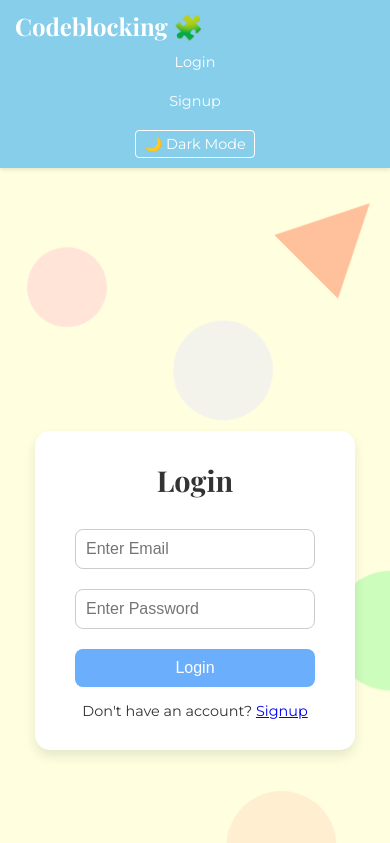
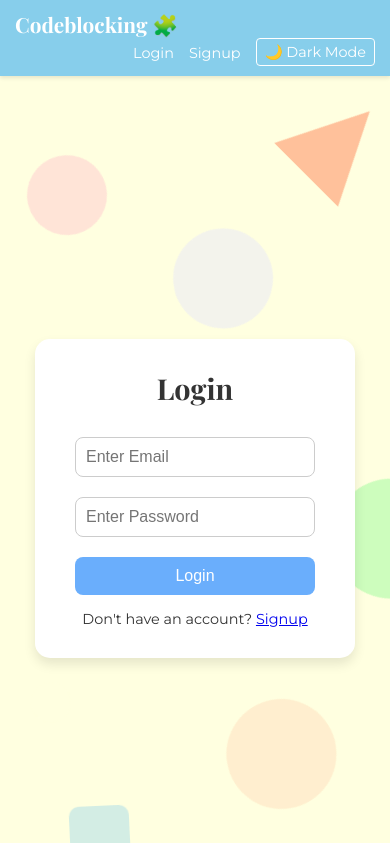
Before and after one commit to ManyaShah1/Codeblocking, a React (Create React App) app: page /login in a window 390 px wide. Shown: the top 843 px of the page. Built offline with nearby package versions, Linux system fonts and the light colour scheme; no server answers; what blockly would draw is missing.

Commit message:
minor fixes

```diff
--- a/src/App.css
+++ b/src/App.css
@@ -1,10 +1,9 @@
 /* src/App.css */
-/* Removed unnecessary/duplicate rules for brevity */
+/* ... (keep existing styles from .App to .logo) ... */
 .App {
     /* Removed text-align: center as page content varies */
 }
 
-/* Removed redundant .App background-color */
 .App-logo {
     height: 40vmin;
     pointer-events: none;
@@ -54,7 +53,6 @@ body {
 /* Navbar container - Updated for Pastel Scheme */
 .navbar {
     display: flex;
-    /* justify-content: space-between; (Modified below for responsiveness) */
     align-items: center;
     background-color: #87CEEB; /* Sky Blue */
     padding: 10px 20px;
@@ -83,6 +81,10 @@ body {
     display: flex;
     gap: 20px; /* space between items */
     align-items: center; /* Vertically align items */
+    /* --- THIS FIXES THE STACKING --- */
+    flex-wrap: wrap;
+    justify-content: flex-end;
+    /* ------------------------------ */
 }
 
 .nav-links a {
@@ -96,6 +98,20 @@ body {
 .nav-links a:hover {
     color: #FFC0CB; /* Pastel Pink hover */
 }
+
+/* --- Style for new profile icon --- */
+.nav-profile-icon {
+    font-size: 1.5rem; /* Make icon larger */
+    line-height: 1;
+    display: flex; /* Helps with centering */
+    align-items: center;
+    justify-content: center;
+}
+.nav-profile-icon:hover {
+    color: #FFC0CB; /* Pastel Pink hover */
+    text-decoration: none; /* Ensure no underline */
+}
+
 
 /* Dark Mode Variables and Global Styles */
 .App {
@@ -167,38 +183,32 @@ h1, h2, h3, h4 {
     font-family: 'Playfair Display', serif;
 }
 
-/* --- ADDED: Media Query for Navbar --- */
+/* --- THIS IS THE FIX FOR MOBILE STACKING --- */
 @media (max-width: 768px) {
     .navbar {
         padding: 10px 15px; /* Reduce padding slightly */
-        /* You could optionally stack logo and links here */
-        /* flex-direction: column; */
-        /* align-items: flex-start; */
+        /* REMOVED flex-direction: column */
     }
 
     .logo {
-        margin-right: 0; /* Allow links to take space */
-        margin-bottom: 5px; /* Add space if stacking */
+        margin-right: 20px; /* Ensure some space */
+        margin-bottom: 0; /* REMOVED bottom margin */
     }
 
     .nav-links {
-        /* Stack links vertically or just allow wrapping */
-        flex-direction: column; /* Stack vertically */
-        align-items: flex-start; /* Align stacked links left */
-        width: 100%; /* Take full width when stacked */
-        gap: 5px; /* Reduce gap for vertical stacking */
-        margin-top: 10px; /* Add space below logo if stacked */
+        /* REMOVED flex-direction, align-items, width, margin-top */
+        flex-grow: 1; /* Allow links to take remaining space and wrap */
+        gap: 15px; /* Slightly reduce gap for mobile */
     }
 
-    /* Hide certain links on mobile if using a hamburger menu concept later */
-    /* .nav-links a:not(:first-child):not(:last-child) { display: none; } */
-
     .btn-theme-toggle {
-        margin-left: 0; /* Remove left margin when stacked */
-        margin-top: 5px; /* Add top margin */
-        align-self: flex-start; /* Align with other stacked items */
+        margin-left: 0; /* Remove left margin */
+        margin-top: 0; /* Remove top margin */
+        /* REMOVED align-self: flex-start */
     }
 }
+/* ------------------------------------------- */
+
 
 /* Adjust breakpoint if needed for very small screens */
 @media (max-width: 480px) {
@@ -213,114 +223,3 @@ h1, h2, h3, h4 {
         padding: 4px 8px;
     }
 }
-@keyframes App-logo-spin {
-    /* ... */
-}
-
-* {
-    margin: 0;
-    padding: 0;
-    box-sizing: border-box;
-}
-
-body {
-    font-family: 'Montserrat', sans-serif;
-}
-
-/* Navbar container - Updated for Pastel Scheme */
-.navbar {
-    display: flex;
-    align-items: center;
-    background-color: #87CEEB; /* Sky Blue */
-    padding: 10px 20px;
-    box-shadow: 0 2px 4px rgba(0, 0, 0, 0.1);
-    position: sticky;
-    top: 0;
-    z-index: 20;
-    font-family: 'Playfair Display', serif;
-    flex-wrap: wrap;
-    justify-content: space-between;
-}
-
-/* Logo styling */
-.logo {
-    color: white;
-    font-size: 1.5rem;
-    font-weight: bold;
-    text-decoration: none;
-    font-family: 'Playfair Display', serif;
-    margin-right: auto;
-}
-
-/* Links container */
-.nav-links {
-    list-style: none;
-    display: flex;
-    gap: 20px; /* space between items */
-    align-items: center; /* Vertically align items */
-    /* --- 6. ADDED flex-wrap and justify-end --- */
-    flex-wrap: wrap;
-    justify-content: flex-end;
-}
-
-.nav-links a {
-    color: white;
-    text-decoration: none;
-    transition: color 0.3s;
-    font-family: 'Montserrat', sans-serif;
-    padding: 5px 0; /* Add some vertical padding */
-}
-
-.nav-links a:hover {
-    color: #FFC0CB; /* Pastel Pink hover */
-}
-
-/* --- 3. ADDED: Style for new profile icon --- */
-.nav-profile-icon {
-    font-size: 1.5rem; /* Make icon larger */
-    line-height: 1;
-    display: flex; /* Helps with centering */
-    align-items: center;
-    justify-content: center;
-}
-.nav-profile-icon:hover {
-    color: #FFC0CB; /* Pastel Pink hover */
-    text-decoration: none; /* Ensure no underline */
-}
-
-/* --- 6. MODIFIED: Media Query for Navbar --- */
-@media (max-width: 768px) {
-    .navbar {
-        padding: 10px 15px; /* Reduce padding slightly */
-        /* REMOVED:
-        - flex-direction: column;
-        - align-items: flex-start;
-        This stops the stacking.
-        */
-    }
-
-    .logo {
-        margin-right: 20px; /* Ensure some space between logo and links */
-        margin-bottom: 0; /* <-- CHANGED: No bottom margin */
-    }
-
-    .nav-links {
-        /* REMOVED:
-        - flex-direction: column;
-        - align-items: flex-start;
-        - width: 100%;
-        - gap: 5px;
-        - margin-top: 10px;
-        */
-        flex-grow: 1; /* <-- ADDED: Allow links to take remaining space and wrap */
-    }
-
-    .btn-theme-toggle {
-        margin-left: 0;
-        margin-top: 0; /* <-- CHANGED: No top margin */
-        /* align-self: flex-start; (Removed) */
-    }
-}
-
-/* Adjust breakpoint if needed for very small screens */
-@media (max-width: 480px)
--- a/src/App.js
+++ b/src/App.js
@@ -8,7 +8,8 @@ import SignupPage from './SignupPage';
 import ProfilePage from './ProfilePage';
 import LearnMorePage from './LearnMorePage';
 import TutorialsPage from './TutorialsPage';
-import { BlocklyProvider } from './BlocklyContext'; // <-- IMPORT PROVIDER
+// We must keep the BlocklyProvider to ensure samples load correctly
+import { BlocklyProvider } from './BlocklyContext';
 
 export const ThemeContext = createContext();
 
@@ -28,6 +29,7 @@ const Navbar = ({ isLoggedIn, username, onLogout }) => {
           <>
             <li><Link to="/workspace">Workspace</Link></li>
             <li><Link to="/tutorials">Tutorials</Link></li>
+            {/* "Files" link is removed */}
             <li><a href="#" onClick={onLogout}>Logout</a></li>
 
             {/* --- 1. MOVED PROFILE ICON HERE --- */}
@@ -91,7 +93,6 @@ function App() {
 
   return (
     <ThemeContext.Provider value={{ isDarkMode, toggleDarkMode }}>
-      {/* WRAP WITH PROVIDER */}
       <BlocklyProvider>
         <div className={appClassName}>
           <Navbar isLoggedIn={isLoggedIn} username={username} onLogout={handleLogout} />
--- a/src/BlocklyWorkspace.js
+++ b/src/BlocklyWorkspace.js
@@ -1,15 +1,15 @@
 import React, { useEffect, useRef, useState, useCallback } from 'react';
 import { useBlockly } from './BlocklyContext'; // Using context hook
-import { useTheme } from './App'; // <-- 1. IMPORTED useTheme
+import { useTheme } from './App'; // IMPORTED useTheme
 import * as Blockly from 'blockly';
-import { Xml } from 'blockly/core';
+// import { Xml } from 'blockly/core'; // <--- THIS LINE WAS REMOVED (IT'S THE PROBLEM)
 import { pythonGenerator } from 'blockly/python';
 import 'blockly/blocks';
 import 'blockly/javascript';
 import 'blockly/python';
 import './BlocklyWorkspace.css';
 
-// --- 2. DEFINE & REGISTER A DARK THEME FOR BLOCKLY ---
+// --- DEFINE & REGISTER A DARK THEME FOR BLOCKLY ---
 const darkTheme = Blockly.Theme.defineTheme('darkTheme', {
   'base': Blockly.Themes.Zelos, // Start from a modern theme
   'componentStyles': {
@@ -176,11 +176,10 @@ export default function BlocklyWorkspace() {
   const [isLoading, setIsLoading] = useState(false);
 
   const { xmlToLoad, setXmlToLoad } = useBlockly();
-  const { isDarkMode } = useTheme(); // <-- 1. GET DARK MODE STATE
+  const { isDarkMode } = useTheme(); // GET DARK MODE STATE
 
   // Toolbox configuration...
   const toolboxCategories = {
-    // ... (Toolbox content remains exactly the same) ...
     kind: 'categoryToolbox',
     contents: [
       {
@@ -271,7 +270,6 @@ export default function BlocklyWorkspace() {
   };
 
   const generateCode = useCallback(() => {
-    // ... (This function remains unchanged) ...
     if (workspace.current) {
       try {
         pythonGenerator.definitions_ = {};
@@ -290,11 +288,11 @@ export default function BlocklyWorkspace() {
   }, []);
 
   const saveWorkspace = useCallback(() => {
-    // ... (This function remains unchanged) ...
     if (workspace.current) {
       try {
-        const dom = Xml.workspaceToDom(workspace.current);
-        const xmlText = Xml.domToText(dom);
+        // --- FIX: Use Blockly.Xml ---
+        const dom = Blockly.Xml.workspaceToDom(workspace.current);
+        const xmlText = Blockly.Xml.domToText(dom);
         localStorage.setItem(WORKSPACE_STORAGE_KEY, xmlText);
       } catch (error) {
         console.error('Error saving workspace:', error);
@@ -303,12 +301,12 @@ export default function BlocklyWorkspace() {
   }, []);
 
   const loadWorkspaceFromXml = useCallback((xmlText) => {
-    // ... (This function remains unchanged) ...
     if (xmlText && workspace.current) {
       try {
-        const dom = Xml.textToDom(xmlText);
+        // --- FIX: Use Blockly.Xml ---
+        const dom = Blockly.Xml.textToDom(xmlText);
         workspace.current.clear();
-        Xml.domToWorkspace(dom, workspace.current);
+        Blockly.Xml.domToWorkspace(dom, workspace.current);
         console.log('Loaded workspace from provided XML.');
       } catch (e) {
         console.error('Error loading workspace from XML:', e);
@@ -318,13 +316,13 @@ export default function BlocklyWorkspace() {
   }, []);
 
   const loadWorkspaceFromStorage = useCallback(() => {
-    // ... (This function remains unchanged) ...
     const xmlText = localStorage.getItem(WORKSPACE_STORAGE_KEY);
     if (xmlText && workspace.current) {
       try {
-        const dom = Xml.textToDom(xmlText);
+        // --- FIX: Use Blockly.Xml ---
+        const dom = Blockly.Xml.textToDom(xmlText);
         workspace.current.clear();
-        Xml.domToWorkspace(dom, workspace.current);
+        Blockly.Xml.domToWorkspace(dom, workspace.current);
       } catch (e) {
         console.error('Error loading workspace from local storage:', e);
       }
@@ -425,7 +423,7 @@ export default function BlocklyWorkspace() {
     }
   }, []);
 
-  // --- 3. MODIFIED: This useEffect now ONLY handles initialization ---
+  // --- This useEffect now ONLY handles initialization ---
   useEffect(() => {
     let primaryWorkspace;
 
@@ -438,7 +436,7 @@ export default function BlocklyWorkspace() {
           move: { scrollbars: true, drag: true, wheel: false },
           trashcan: true,
           renderer: 'zelos',
-          // --- 2. THEME IS NOW DYNAMIC BASED ON isDarkMode ---
+          // --- THEME IS NOW DYNAMIC BASED ON isDarkMode ---
           theme: isDarkMode ? darkTheme : Blockly.Themes.Zelos
         });
         workspace.current = primaryWorkspace;
@@ -466,11 +464,11 @@ export default function BlocklyWorkspace() {
     return () => {
       safeDispose();
     };
-  // --- 2. ADDED isDarkMode to dependency array ---
+  // This hook runs only ONCE on mount (and on dark mode change)
   }, [loadWorkspaceFromStorage, generateCode, saveWorkspace, safeDispose, isDarkMode]);
 
 
-  // --- 4. NEW: This useEffect ONLY reacts to sample loads from context ---
+  // --- This useEffect ONLY reacts to sample loads from context ---
   useEffect(() => {
     if (xmlToLoad && workspace.current) {
       loadWorkspaceFromXml(xmlToLoad);
@@ -478,7 +476,8 @@ export default function BlocklyWorkspace() {
     }
   }, [xmlToLoad, loadWorkspaceFromXml, setXmlToLoad]);
 
-  // --- 2. UPDATE THEME: This effect updates the theme if isDarkMode changes ---
+
+  // --- UPDATE THEME: This effect updates the theme if isDarkMode changes ---
   useEffect(() => {
     if (workspace.current) {
       workspace.current.setTheme(isDarkMode ? darkTheme : Blockly.Themes.Zelos);
@@ -519,7 +518,7 @@ export default function BlocklyWorkspace() {
           Export Python
         </button>
 
-        {/* "Get XML" Button was removed in previous step */}
+        {/* "Get XML" Button was removed */}
 
         <div style={{ marginLeft: 'auto', fontSize: '14px', color: 'var(--console-text)' }}>
           Blockly Playground
@@ -539,7 +538,6 @@ export default function BlocklyWorkspace() {
 
         {/* Side Panel */}
         <div className="side-panel">
-          {/* ... (Side panel JSX remains exactly the same) ... */}
           <div className="code-preview-panel" style={{
             flex: 1, padding: '15px', borderBottom: '1px solid var(--border-color)', display: 'flex', flexDirection: 'column', minHeight: 0
           }}>
```
